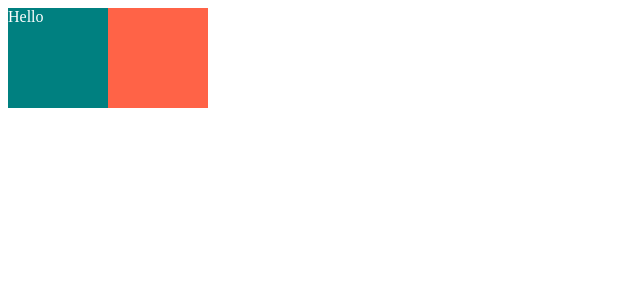
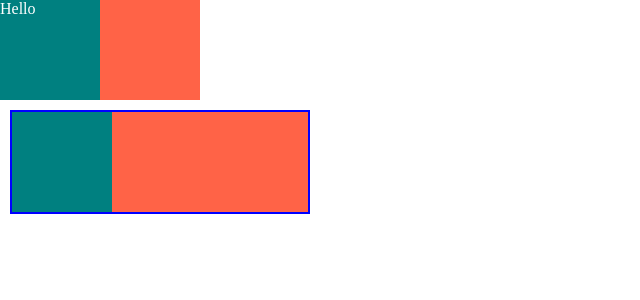
Before and after one commit to banminseok/react_master_class_ts, a React (Create React App) app: page / in a window 1280 px wide. Shown: the top 300 px of the page, without its empty margins (0-640 px from the left). Built offline with nearby package versions, Linux system fonts and the light colour scheme.

Commit message:
styled step1

```diff
--- a/src/App.tsx
+++ b/src/App.tsx
@@ -1,4 +1,5 @@
 import styled from "styled-components";
+import styles from "./Global.module.css";
 
 const Father = styled.div`
   display:flex;
@@ -25,7 +26,12 @@ function App() {
           <Text>Hello</Text>
         </BoxOne>
         <BoxTwo />
+
       </Father>
+      <div className={styles.movie} style={{ display: "flex" }}>
+        <div style={{ backgroundColor: "teal", width: "100px", height: "100px" }}></div>
+        <div style={{ backgroundColor: "tomato", width: "100px", height: "100px" }}></div>
+      </div>
     </>
   )
 }
--- /dev/null
+++ b/src/Global.module.css
@@ -0,0 +1,16 @@
+* {
+  box-sizing: border-box;
+}
+
+body {
+  margin: 0;
+  padding: 0;
+  height: 100%;
+}
+
+.movie {
+  margin: 10px;
+  background-color: tomato;
+  border: 2px solid blue;
+  width: 300px;
+}
```
